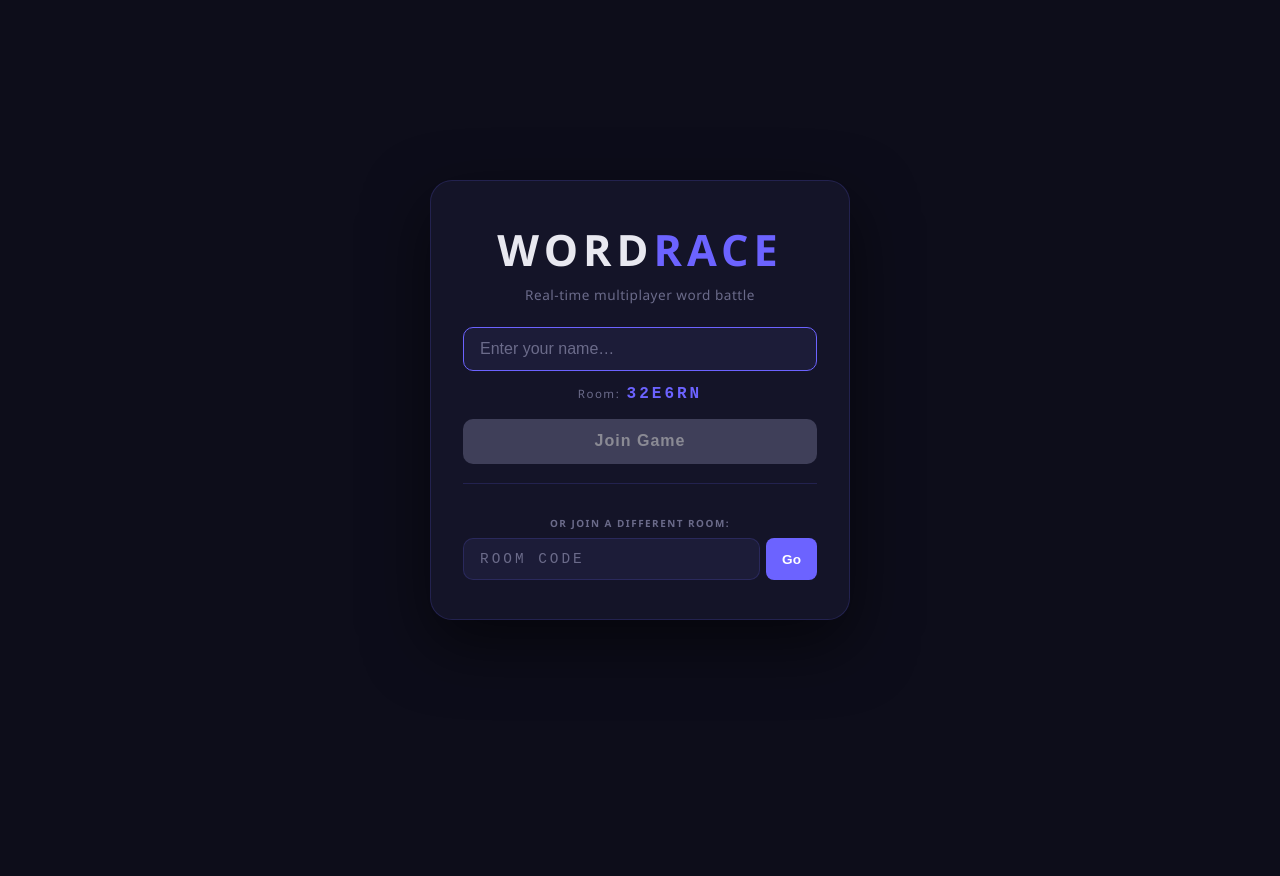
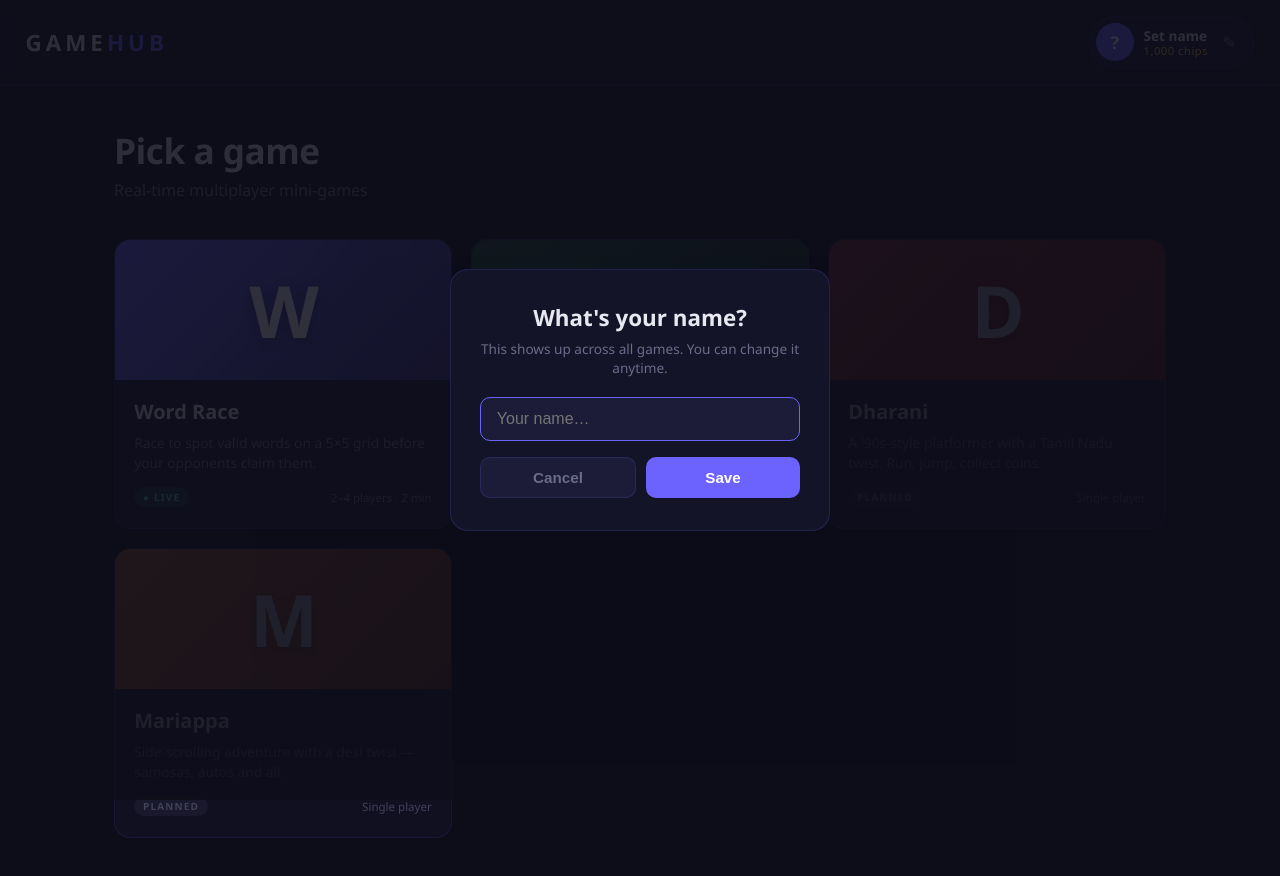
Before and after one commit to jebasto/word-race, a website: page public/index.html in a window 1280 px wide. Before the commit the page ends 800 px from the top, so only its background shows below. Drawn offline with Linux system fonts and the light colour scheme.

Commit message:
Add hub landing page; relocate Word Race to /word-race/; shared player profile (localStorage, 1000 chips)

```diff
--- /dev/null
+++ b/public/hub.css
@@ -0,0 +1,241 @@
+body {
+  display: flex;
+  flex-direction: column;
+  min-height: 100vh;
+}
+
+/* Header */
+.hub-header {
+  display: flex;
+  align-items: center;
+  justify-content: space-between;
+  padding: 1rem 1.6rem;
+  border-bottom: 1px solid var(--border);
+  background: rgba(20, 20, 40, 0.6);
+  backdrop-filter: blur(8px);
+}
+
+.hub-logo {
+  font-size: 1.4rem;
+  font-weight: 900;
+  letter-spacing: 4px;
+  color: var(--text);
+}
+.hub-logo span { color: var(--accent); }
+
+.profile-chip {
+  display: flex;
+  align-items: center;
+  gap: 0.6rem;
+  padding: 0.4rem 0.8rem 0.4rem 0.4rem;
+  background: var(--surface);
+  border: 1px solid var(--border);
+  border-radius: 100px;
+}
+.profile-avatar {
+  width: 38px;
+  height: 38px;
+  border-radius: 50%;
+  background: var(--accent);
+  color: #fff;
+  display: flex;
+  align-items: center;
+  justify-content: center;
+  font-weight: 800;
+  font-size: 1.1rem;
+}
+.profile-info { line-height: 1.2; }
+.profile-name {
+  font-size: 0.85rem;
+  font-weight: 700;
+  color: var(--text);
+  max-width: 120px;
+  white-space: nowrap;
+  overflow: hidden;
+  text-overflow: ellipsis;
+}
+.profile-chips {
+  font-size: 0.7rem;
+  color: var(--gold);
+  letter-spacing: 0.5px;
+}
+#profile-edit {
+  background: none;
+  border: none;
+  color: var(--muted);
+  font-size: 1rem;
+  cursor: pointer;
+  padding: 0.3rem;
+}
+#profile-edit:hover { color: var(--text); }
+
+/* Main */
+.hub-main {
+  flex: 1;
+  max-width: 1100px;
+  margin: 0 auto;
+  padding: 2.5rem 1.5rem 4rem;
+  width: 100%;
+}
+.hub-title {
+  font-size: 2.2rem;
+  font-weight: 900;
+  letter-spacing: -0.5px;
+  margin-bottom: 0.3rem;
+}
+.hub-subtitle {
+  color: var(--muted);
+  font-size: 1rem;
+  margin-bottom: 2.4rem;
+}
+
+/* Game grid */
+.game-grid {
+  display: grid;
+  grid-template-columns: repeat(auto-fill, minmax(260px, 1fr));
+  gap: 1.2rem;
+}
+
+.game-card {
+  display: flex;
+  flex-direction: column;
+  background: var(--surface);
+  border: 1px solid var(--border);
+  border-radius: 16px;
+  overflow: hidden;
+  text-decoration: none;
+  color: inherit;
+  transition: transform 0.18s, border-color 0.18s, box-shadow 0.18s;
+}
+.game-card:hover {
+  transform: translateY(-4px);
+  border-color: var(--accent);
+  box-shadow: 0 16px 40px rgba(108,99,255,0.18);
+}
+.game-card.disabled {
+  pointer-events: none;
+  opacity: 0.55;
+}
+.game-card.disabled:hover { transform: none; }
+
+.game-art {
+  height: 140px;
+  display: flex;
+  align-items: center;
+  justify-content: center;
+  position: relative;
+}
+.game-art-letter {
+  font-size: 4.5rem;
+  font-weight: 900;
+  color: rgba(255,255,255,0.95);
+  letter-spacing: -2px;
+  text-shadow: 0 4px 14px rgba(0,0,0,0.35);
+}
+
+.game-card-body {
+  padding: 1.1rem 1.2rem 1.3rem;
+  display: flex;
+  flex-direction: column;
+  gap: 0.5rem;
+  flex: 1;
+}
+.game-card-body h3 {
+  font-size: 1.25rem;
+  font-weight: 800;
+}
+.game-card-body p {
+  color: var(--muted);
+  font-size: 0.86rem;
+  line-height: 1.45;
+  flex: 1;
+}
+
+.game-meta {
+  display: flex;
+  justify-content: space-between;
+  align-items: center;
+  margin-top: 0.4rem;
+}
+.badge {
+  font-size: 0.62rem;
+  font-weight: 800;
+  letter-spacing: 1.2px;
+  padding: 0.2rem 0.55rem;
+  border-radius: 100px;
+}
+.live-badge   { background: rgba(78,204,163,0.15);   color: var(--green); }
+.soon-badge   { background: rgba(255,209,102,0.15);  color: var(--yellow); }
+.planned-badge{ background: rgba(107,107,138,0.18);  color: var(--muted); }
+.meta {
+  font-size: 0.72rem;
+  color: var(--muted);
+}
+
+/* Name dialog */
+.overlay {
+  position: fixed; inset: 0;
+  background: rgba(13,13,26,0.85);
+  display: flex; align-items: center; justify-content: center;
+  z-index: 100;
+  padding: 1rem;
+  animation: fadeIn 0.2s ease;
+}
+@keyframes fadeIn { from { opacity: 0; } }
+.hidden { display: none !important; }
+
+.dialog {
+  background: var(--surface);
+  border: 1px solid var(--border);
+  border-radius: 18px;
+  padding: 2rem 1.8rem;
+  width: min(380px, 100%);
+  text-align: center;
+}
+.dialog h2 { font-size: 1.4rem; margin-bottom: 0.4rem; }
+.dialog p { color: var(--muted); font-size: 0.85rem; margin-bottom: 1.2rem; }
+#name-dialog-input {
+  width: 100%;
+  padding: 0.75rem 1rem;
+  background: var(--surface2);
+  border: 1px solid var(--border);
+  border-radius: 10px;
+  color: var(--text);
+  font-size: 1rem;
+  margin-bottom: 1rem;
+  outline: none;
+}
+#name-dialog-input:focus { border-color: var(--accent); }
+.dialog-row {
+  display: flex;
+  gap: 0.6rem;
+}
+.dialog-row button {
+  flex: 1;
+  padding: 0.7rem;
+  border: none;
+  border-radius: 10px;
+  font-size: 0.95rem;
+  font-weight: 700;
+  cursor: pointer;
+  background: var(--accent);
+  color: #fff;
+}
+.dialog-row .ghost {
+  background: var(--surface2);
+  color: var(--muted);
+  border: 1px solid var(--border);
+}
+.dialog-row button:hover { opacity: 0.88; }
+
+/* Mobile */
+@media (max-width: 600px) {
+  .hub-header { padding: 0.8rem 1rem; }
+  .hub-logo   { font-size: 1.1rem; letter-spacing: 3px; }
+  .profile-name { max-width: 80px; }
+  .hub-main   { padding: 1.5rem 1rem 3rem; }
+  .hub-title  { font-size: 1.6rem; }
+  .game-grid  { grid-template-columns: 1fr; gap: 0.9rem; }
+  .game-art   { height: 110px; }
+  .game-art-letter { font-size: 3.4rem; }
+}
--- /dev/null
+++ b/public/hub.js
@@ -0,0 +1,78 @@
+// Hub landing logic — show profile, allow name editing, route to games.
+(function () {
+  const $ = id => document.getElementById(id);
+
+  const nameEl    = $('profile-name');
+  const chipsEl   = $('profile-chips');
+  const avatarEl  = $('profile-avatar');
+  const editBtn   = $('profile-edit');
+  const dialog    = $('name-dialog');
+  const dialogIn  = $('name-dialog-input');
+  const saveBtn   = $('name-dialog-save');
+  const cancelBtn = $('name-dialog-cancel');
+
+  function render() {
+    const p = Profile.get();
+    if (p.name) {
+      nameEl.textContent   = p.name;
+      avatarEl.textContent = (p.name[0] || '?').toUpperCase();
+      editBtn.title        = 'Change name';
+    } else {
+      nameEl.textContent   = 'Set name';
+      avatarEl.textContent = '?';
+    }
+    chipsEl.textContent = p.chips.toLocaleString();
+  }
+
+  function openDialog() {
+    dialogIn.value = Profile.get().name || '';
+    dialog.classList.remove('hidden');
+    setTimeout(() => dialogIn.focus(), 50);
+  }
+
+  function closeDialog() { dialog.classList.add('hidden'); }
+
+  function saveName() {
+    const name = dialogIn.value.trim().slice(0, 20);
+    if (!name) return;
+    Profile.update({ name });
+    closeDialog();
+    render();
+  }
+
+  // Block disabled cards from navigating + nudge name first
+  document.querySelectorAll('.game-card').forEach(card => {
+    card.addEventListener('click', e => {
+      if (card.classList.contains('disabled')) {
+        e.preventDefault();
+        return;
+      }
+      // Soft warn if no name set; let them go either way
+      const p = Profile.get();
+      if (!p.name) {
+        e.preventDefault();
+        openDialog();
+      }
+    });
+  });
+
+  editBtn.addEventListener('click', openDialog);
+  // Tap whole chip if name not set yet
+  $('profile-chip').addEventListener('click', e => {
+    if (e.target === editBtn || e.target.closest('button')) return;
+    if (!Profile.get().name) openDialog();
+  });
+
+  saveBtn.addEventListener('click', saveName);
+  cancelBtn.addEventListener('click', closeDialog);
+  dialogIn.addEventListener('keydown', e => {
+    if (e.key === 'Enter') saveName();
+    if (e.key === 'Escape') closeDialog();
+  });
+  dialog.addEventListener('click', e => { if (e.target === dialog) closeDialog(); });
+
+  render();
+
+  // First-time visitor → prompt for a name
+  if (!Profile.get().name) openDialog();
+})();
--- a/public/index.html
+++ b/public/index.html
@@ -3,125 +3,104 @@
 <head>
   <meta charset="UTF-8">
   <meta name="viewport" content="width=device-width, initial-scale=1.0">
-  <title>Word Race</title>
-  <link rel="stylesheet" href="style.css">
+  <title>GameHub</title>
+  <link rel="stylesheet" href="/shared/theme.css">
+  <link rel="stylesheet" href="/hub.css">
 </head>
 <body>
 
-  <!-- ══ JOIN SCREEN ══ -->
-  <div id="join-screen">
-    <div class="join-card">
-      <h1 class="logo">WORD<span>RACE</span></h1>
-      <p class="subtitle">Real-time multiplayer word battle</p>
+  <!-- Profile bar -->
+  <header class="hub-header">
+    <div class="hub-logo">GAME<span>HUB</span></div>
+    <div class="profile-chip" id="profile-chip">
+      <div class="profile-avatar" id="profile-avatar">?</div>
+      <div class="profile-info">
+        <div class="profile-name" id="profile-name">Set name</div>
+        <div class="profile-chips"><span id="profile-chips">1000</span> chips</div>
+      </div>
+      <button id="profile-edit" title="Change name">✎</button>
+    </div>
+  </header>
 
-      <input id="name-input" type="text" placeholder="Enter your name…" maxlength="20" autocomplete="off" autofocus>
+  <main class="hub-main">
+    <h1 class="hub-title">Pick a game</h1>
+    <p class="hub-subtitle">Real-time multiplayer mini-games</p>
 
-      <!-- Shown when this is a fresh room (you create it) -->
-      <div id="capacity-block" class="hidden">
-        <p class="block-label">How many players?</p>
-        <div class="cap-options" id="cap-options">
-          <label><input type="radio" name="cap" value="2" checked><span>2</span></label>
-          <label><input type="radio" name="cap" value="3"><span>3</span></label>
-          <label><input type="radio" name="cap" value="4"><span>4</span></label>
+    <div class="game-grid">
+
+      <a href="/word-race/" class="game-card live" data-game="word-race">
+        <div class="game-art" style="background: linear-gradient(135deg,#6c63ff,#3a3680);">
+          <div class="game-art-letter">W</div>
         </div>
-      </div>
+        <div class="game-card-body">
+          <h3>Word Race</h3>
+          <p>Race to spot valid words on a 5×5 grid before your opponents claim them.</p>
+          <div class="game-meta">
+            <span class="badge live-badge">● LIVE</span>
+            <span class="meta">2–4 players · 2 min</span>
+          </div>
+        </div>
+      </a>
 
-      <!-- Shown when joining an existing room -->
-      <p id="room-status" class="room-status hidden"></p>
+      <a href="/blackjack/" class="game-card soon" data-game="blackjack">
+        <div class="game-art" style="background: linear-gradient(135deg,#1a4d2e,#0d2818);">
+          <div class="game-art-letter">♠</div>
+        </div>
+        <div class="game-card-body">
+          <h3>Blackjack</h3>
+          <p>Beat the dealer at the classic table game. Bet your chips, hit or stand.</p>
+          <div class="game-meta">
+            <span class="badge soon-badge">SOON</span>
+            <span class="meta">1–4 players vs dealer</span>
+          </div>
+        </div>
+      </a>
 
-      <div class="room-row">
-        <span class="room-label">Room:</span>
-        <span class="room-code" id="room-code">—</span>
-      </div>
+      <a href="#" class="game-card disabled" data-game="dharani">
+        <div class="game-art" style="background: linear-gradient(135deg,#c0392b,#7d2117);">
+          <div class="game-art-letter">D</div>
+        </div>
+        <div class="game-card-body">
+          <h3>Dharani</h3>
+          <p>A '90s-style platformer with a Tamil Nadu twist. Run, jump, collect coins.</p>
+          <div class="game-meta">
+            <span class="badge planned-badge">PLANNED</span>
+            <span class="meta">Single player</span>
+          </div>
+        </div>
+      </a>
 
-      <button id="join-btn" disabled>Join Game</button>
+      <a href="#" class="game-card disabled" data-game="mariappa">
+        <div class="game-art" style="background: linear-gradient(135deg,#e67e22,#a04518);">
+          <div class="game-art-letter">M</div>
+        </div>
+        <div class="game-card-body">
+          <h3>Mariappa</h3>
+          <p>Side-scrolling adventure with a desi twist — samosas, autos and all.</p>
+          <div class="game-meta">
+            <span class="badge planned-badge">PLANNED</span>
+            <span class="meta">Single player</span>
+          </div>
+        </div>
+      </a>
 
-      <p id="wait-msg" class="wait-msg hidden">Waiting for players…</p>
+    </div>
+  </main>
 
-      <div id="share-block" class="share-block hidden">
-        <p class="share-hint">Share this link with friends:</p>
-        <div class="share-row">
-          <input id="share-url" readonly>
-          <button id="copy-btn">Copy</button>
-        </div>
-      </div>
-
-      <div class="code-entry">
-        <p class="block-label small">Or join a different room:</p>
-        <form id="code-form" class="share-row">
-          <input id="code-input" placeholder="Room code" maxlength="12" autocomplete="off">
-          <button type="submit">Go</button>
-        </form>
+  <!-- Name dialog -->
+  <div id="name-dialog" class="overlay hidden">
+    <div class="dialog">
+      <h2>What's your name?</h2>
+      <p>This shows up across all games. You can change it anytime.</p>
+      <input id="name-dialog-input" type="text" placeholder="Your name…" maxlength="20" autocomplete="off">
+      <div class="dialog-row">
+        <button id="name-dialog-cancel" class="ghost">Cancel</button>
+        <button id="name-dialog-save">Save</button>
       </div>
     </div>
   </div>
 
-  <!-- ══ GAME SCREEN ══ -->
-  <div id="game-screen" class="hidden">
-
-    <!-- Top: timer + dynamic player cards -->
-    <div class="top-bar">
-      <div class="center-bar">
-        <div class="game-label">WORD RACE</div>
-        <div class="timer" id="timer">2:00</div>
-      </div>
-      <div class="player-row" id="player-row"></div>
-    </div>
-
-    <!-- Type-a-word input: lives ABOVE the grid so the mobile keyboard never hides the grid -->
-    <form id="type-form" class="type-row" autocomplete="off">
-      <input id="type-input" type="text" maxlength="20" placeholder="Type a word + Enter" spellcheck="false">
-    </form>
-
-    <div class="game-area">
-
-      <!-- Left: word builder + scoring -->
-      <div class="side-panel left-panel">
-        <div class="panel-title">YOUR WORD</div>
-        <div class="word-display" id="word-display">_ _ _</div>
-        <div class="hint-box" id="hint-box"></div>
-        <div class="btn-row">
-          <button id="submit-btn" disabled>Submit ↵</button>
-          <button id="clear-btn">✕ Clear</button>
-        </div>
-        <div class="score-guide">
-          <div class="sg-heading">SCORING</div>
-          <div class="sg-row"><span>3 letters</span><b>1 pt</b></div>
-          <div class="sg-row"><span>4 letters</span><b>2 pts</b></div>
-          <div class="sg-row"><span>5 letters</span><b>4 pts</b></div>
-          <div class="sg-row"><span>6 letters</span><b>6 pts</b></div>
-          <div class="sg-row"><span>7 letters</span><b>10 pts</b></div>
-          <div class="sg-row"><span>8 letters</span><b>15 pts</b></div>
-          <div class="sg-row"><span>9 letters</span><b>21 pts</b></div>
-          <div class="sg-row"><span>10+ letters</span><b>28+ pts</b></div>
-        </div>
-      </div>
-
-      <!-- Center: grid -->
-      <div class="grid-panel">
-        <div class="grid" id="grid"></div>
-      </div>
-
-      <!-- Right: word log -->
-      <div class="side-panel right-panel">
-        <div class="panel-title">CLAIMED WORDS</div>
-        <div class="word-log" id="word-log">
-          <div class="log-empty">No words claimed yet</div>
-        </div>
-      </div>
-    </div>
-  </div>
-
-  <!-- ══ GAME-OVER OVERLAY ══ -->
-  <div id="gameover-screen" class="overlay hidden">
-    <div class="result-card">
-      <div class="result-emoji" id="result-emoji">🏆</div>
-      <h2 id="result-headline">Game Over</h2>
-      <div class="result-scores" id="result-scores"></div>
-      <button id="play-again-btn">Play Again</button>
-    </div>
-  </div>
-
-  <script src="game.js"></script>
+  <script src="/shared/profile.js"></script>
+  <script src="/hub.js"></script>
 </body>
 </html>
--- /dev/null
+++ b/public/shared/profile.js
@@ -0,0 +1,47 @@
+// Shared player profile — persisted in localStorage across all games.
+(function () {
+  const KEY = 'gamehub.profile.v1';
+
+  function uuid() {
+    if (window.crypto?.randomUUID) return crypto.randomUUID();
+    return 'p-' + Math.random().toString(36).slice(2) + '-' + Date.now().toString(36);
+  }
+
+  function load() {
+    try {
+      const raw = localStorage.getItem(KEY);
+      if (!raw) return null;
+      const p = JSON.parse(raw);
+      if (!p.id || typeof p.id !== 'string')        p.id = uuid();
+      if (typeof p.name !== 'string')               p.name = '';
+      if (typeof p.chips !== 'number' || isNaN(p.chips)) p.chips = 1000;
+      return p;
+    } catch { return null; }
+  }
+
+  function save(p) {
+    try { localStorage.setItem(KEY, JSON.stringify(p)); } catch {}
+  }
+
+  function get() {
+    let p = load();
+    if (!p) {
+      p = { id: uuid(), name: '', chips: 1000 };
+      save(p);
+    }
+    return p;
+  }
+
+  function update(patch) {
+    const p = get();
+    Object.assign(p, patch);
+    save(p);
+    return p;
+  }
+
+  function setChips(n) { return update({ chips: Math.max(0, Math.floor(n)) }); }
+  function addChips(delta) { const p = get(); return setChips(p.chips + delta); }
+  function reset() { localStorage.removeItem(KEY); return get(); }
+
+  window.Profile = { get, update, setChips, addChips, reset };
+})();
--- /dev/null
+++ b/public/shared/theme.css
@@ -0,0 +1,26 @@
+/* Shared design tokens used across hub + games */
+:root {
+  --bg:       #0d0d1a;
+  --surface:  #141428;
+  --surface2: #1c1c38;
+  --accent:   #6c63ff;
+  --accent2:  #9490ff;
+  --green:    #4ecca3;
+  --red:      #ff6584;
+  --yellow:   #ffd166;
+  --gold:     #f4c430;
+  --text:     #e8e8f0;
+  --muted:    #6b6b8a;
+  --border:   rgba(108,99,255,0.18);
+  --radius:   14px;
+}
+
+*, *::before, *::after { box-sizing: border-box; margin: 0; padding: 0; }
+
+html, body {
+  font-family: 'Segoe UI', system-ui, sans-serif;
+  background: var(--bg);
+  color: var(--text);
+  min-height: 100vh;
+  -webkit-tap-highlight-color: transparent;
+}
```
Also changed, not shown: public/word-race/game.js (renamed from public/game.js, +8 -1 lines), public/word-race/index.html (added, +131 -0 lines), public/word-race/style.css (renamed from public/style.css, +20 -0 lines), 1 other file.
